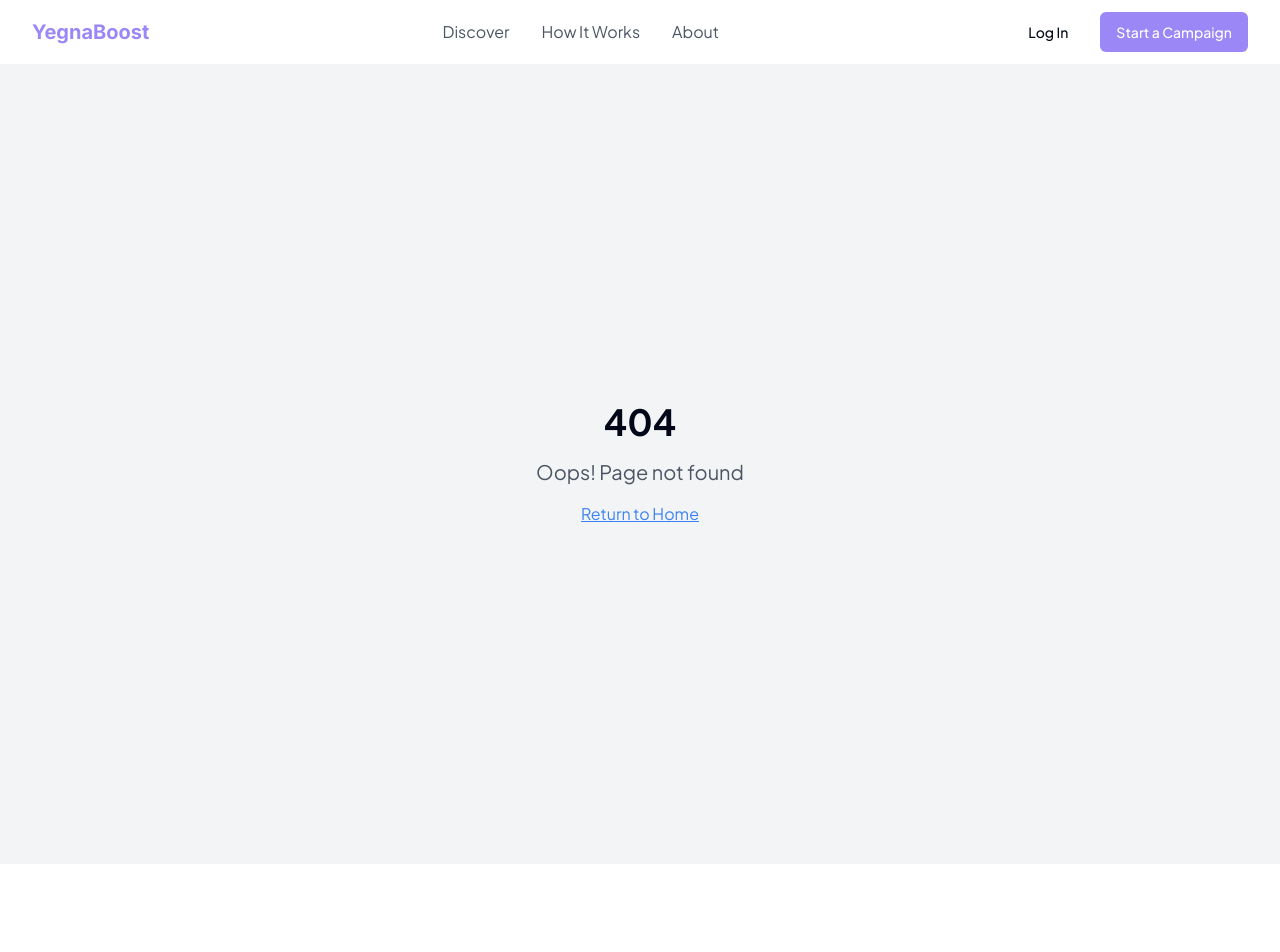
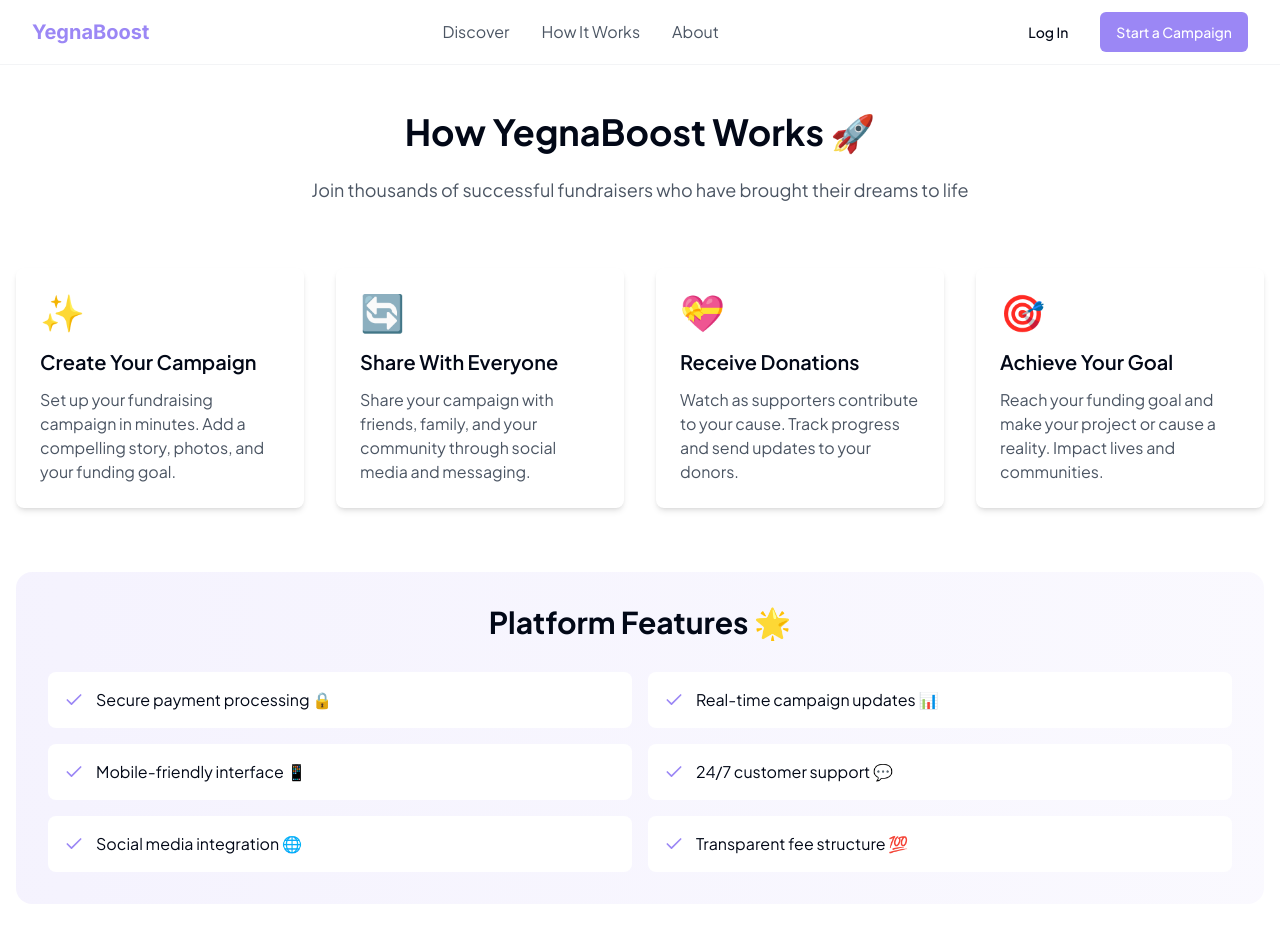
Before and after one commit to Natemerkl/ethiopia-boost-hub, a React (Vite) app: page /how-it-works in a window 1280 px wide. Before the commit this address had no page. Shown: the top 952 px of the page. Before the commit the page ends 864 px from the top, so only its background shows below. Built offline with nearby package versions, Linux system fonts and the light colour scheme.

Commit message:
Add How It Works & About pages
Added "How It Works" and "About" pages, incorporating emojis for enhanced user experience.

```diff
--- a/src/App.tsx
+++ b/src/App.tsx
@@ -11,6 +11,8 @@ import CampaignsList from "@/pages/CampaignsList";
 import CampaignDetails from "@/pages/CampaignDetails";
 import CreateCampaign from "@/pages/CreateCampaign";
 import AdminDashboard from "@/pages/AdminDashboard";
+import HowItWorks from "@/pages/HowItWorks";
+import About from "@/pages/About";
 
 const queryClient = new QueryClient();
 
@@ -27,6 +29,8 @@ const App = () => (
               <Route path="/campaigns/create" element={<CreateCampaign />} />
               <Route path="/campaigns/:id" element={<CampaignDetails />} />
               <Route path="/admin" element={<AdminDashboard />} />
+              <Route path="/how-it-works" element={<HowItWorks />} />
+              <Route path="/about" element={<About />} />
               <Route path="*" element={<NotFound />} />
             </Routes>
           </main>
--- a/src/contexts/AuthContext.tsx
+++ b/src/contexts/AuthContext.tsx
@@ -1,19 +1,23 @@
 
 import { createContext, useContext, useState } from "react";
+import { User } from "@supabase/supabase-js";
 
 interface AuthContextType {
   isAdmin: boolean;
+  user: User | null;
 }
 
 const AuthContext = createContext<AuthContextType>({
   isAdmin: false,
+  user: null
 });
 
 export const AuthProvider = ({ children }: { children: React.ReactNode }) => {
   const [isAdmin] = useState(false);
+  const [user] = useState<User | null>(null);
 
   return (
-    <AuthContext.Provider value={{ isAdmin }}>
+    <AuthContext.Provider value={{ isAdmin, user }}>
       {children}
     </AuthContext.Provider>
   );
--- /dev/null
+++ b/src/pages/About.tsx
@@ -0,0 +1,88 @@
+
+import { Users, Heart, Globe } from "lucide-react";
+
+export default function About() {
+  const stats = [
+    {
+      emoji: "🎯",
+      value: "10K+",
+      label: "Successful Campaigns"
+    },
+    {
+      emoji: "💝",
+      value: "1M+",
+      label: "Total Donations"
+    },
+    {
+      emoji: "🌍",
+      value: "50+",
+      label: "Cities Reached"
+    }
+  ];
+
+  const values = [
+    {
+      icon: Users,
+      title: "Community First 🤝",
+      description: "We believe in the power of community and collective action to create positive change."
+    },
+    {
+      icon: Heart,
+      title: "Transparency & Trust ❤️",
+      description: "We maintain complete transparency in our operations and fee structure."
+    },
+    {
+      icon: Globe,
+      title: "Local Impact 🌱",
+      description: "Supporting Ethiopian causes and helping local communities thrive."
+    }
+  ];
+
+  return (
+    <div className="container mx-auto px-4 py-12">
+      <div className="max-w-3xl mx-auto text-center mb-16">
+        <h1 className="text-4xl font-bold mb-6">About YegnaBoost 🚀</h1>
+        <p className="text-lg text-gray-600">
+          Empowering Ethiopian communities through collective fundraising and support
+        </p>
+      </div>
+
+      <div className="grid md:grid-cols-3 gap-8 mb-16">
+        {stats.map((stat, index) => (
+          <div
+            key={index}
+            className="text-center p-6 bg-white rounded-lg shadow-md hover:shadow-lg transition-shadow"
+          >
+            <div className="text-4xl mb-2">{stat.emoji}</div>
+            <div className="text-3xl font-bold text-primary mb-1">{stat.value}</div>
+            <div className="text-gray-600">{stat.label}</div>
+          </div>
+        ))}
+      </div>
+
+      <div className="mb-16">
+        <h2 className="text-3xl font-bold text-center mb-12">Our Values 💫</h2>
+        <div className="grid md:grid-cols-3 gap-8">
+          {values.map((value, index) => (
+            <div key={index} className="text-center p-6 bg-white rounded-lg shadow-md">
+              <value.icon className="w-12 h-12 text-primary mx-auto mb-4" />
+              <h3 className="text-xl font-semibold mb-3">{value.title}</h3>
+              <p className="text-gray-600">{value.description}</p>
+            </div>
+          ))}
+        </div>
+      </div>
+
+      <div className="bg-gradient-to-r from-primary/10 to-primary/5 rounded-2xl p-8 text-center">
+        <h2 className="text-3xl font-bold mb-6">Our Mission 🎯</h2>
+        <p className="text-lg text-gray-600 mb-8 max-w-2xl mx-auto">
+          To create a platform that empowers Ethiopians to support each other, fund important causes,
+          and build stronger communities through transparent and accessible crowdfunding.
+        </p>
+        <button className="bg-primary hover:bg-primary-dark text-white px-8 py-3 rounded-lg text-lg font-semibold transition-colors">
+          Join Our Community
+        </button>
+      </div>
+    </div>
+  );
+}
--- /dev/null
+++ b/src/pages/HowItWorks.tsx
@@ -0,0 +1,79 @@
+
+import { Check } from "lucide-react";
+
+export default function HowItWorks() {
+  const steps = [
+    {
+      emoji: "✨",
+      title: "Create Your Campaign",
+      description: "Set up your fundraising campaign in minutes. Add a compelling story, photos, and your funding goal."
+    },
+    {
+      emoji: "🔄",
+      title: "Share With Everyone",
+      description: "Share your campaign with friends, family, and your community through social media and messaging."
+    },
+    {
+      emoji: "💝",
+      title: "Receive Donations",
+      description: "Watch as supporters contribute to your cause. Track progress and send updates to your donors."
+    },
+    {
+      emoji: "🎯",
+      title: "Achieve Your Goal",
+      description: "Reach your funding goal and make your project or cause a reality. Impact lives and communities."
+    }
+  ];
+
+  const features = [
+    "Secure payment processing 🔒",
+    "Real-time campaign updates 📊",
+    "Mobile-friendly interface 📱",
+    "24/7 customer support 💬",
+    "Social media integration 🌐",
+    "Transparent fee structure 💯"
+  ];
+
+  return (
+    <div className="container mx-auto px-4 py-12">
+      <div className="max-w-3xl mx-auto text-center mb-16">
+        <h1 className="text-4xl font-bold mb-6">How YegnaBoost Works 🚀</h1>
+        <p className="text-lg text-gray-600">
+          Join thousands of successful fundraisers who have brought their dreams to life
+        </p>
+      </div>
+
+      <div className="grid md:grid-cols-2 lg:grid-cols-4 gap-8 mb-16">
+        {steps.map((step, index) => (
+          <div key={index} className="bg-white p-6 rounded-lg shadow-md hover:shadow-lg transition-shadow">
+            <div className="text-4xl mb-4">{step.emoji}</div>
+            <h3 className="text-xl font-semibold mb-3">{step.title}</h3>
+            <p className="text-gray-600">{step.description}</p>
+          </div>
+        ))}
+      </div>
+
+      <div className="bg-gradient-to-r from-primary/10 to-primary/5 rounded-2xl p-8 mb-16">
+        <h2 className="text-3xl font-bold mb-8 text-center">Platform Features 🌟</h2>
+        <div className="grid md:grid-cols-2 gap-4">
+          {features.map((feature, index) => (
+            <div key={index} className="flex items-center space-x-3 bg-white p-4 rounded-lg">
+              <Check className="text-primary h-5 w-5" />
+              <span>{feature}</span>
+            </div>
+          ))}
+        </div>
+      </div>
+
+      <div className="text-center">
+        <h2 className="text-3xl font-bold mb-6">Ready to Start? 🎉</h2>
+        <p className="text-lg text-gray-600 mb-8">
+          Create your campaign today and start making a difference
+        </p>
+        <button className="bg-primary hover:bg-primary-dark text-white px-8 py-3 rounded-lg text-lg font-semibold transition-colors">
+          Start Your Campaign
+        </button>
+      </div>
+    </div>
+  );
+}
```
